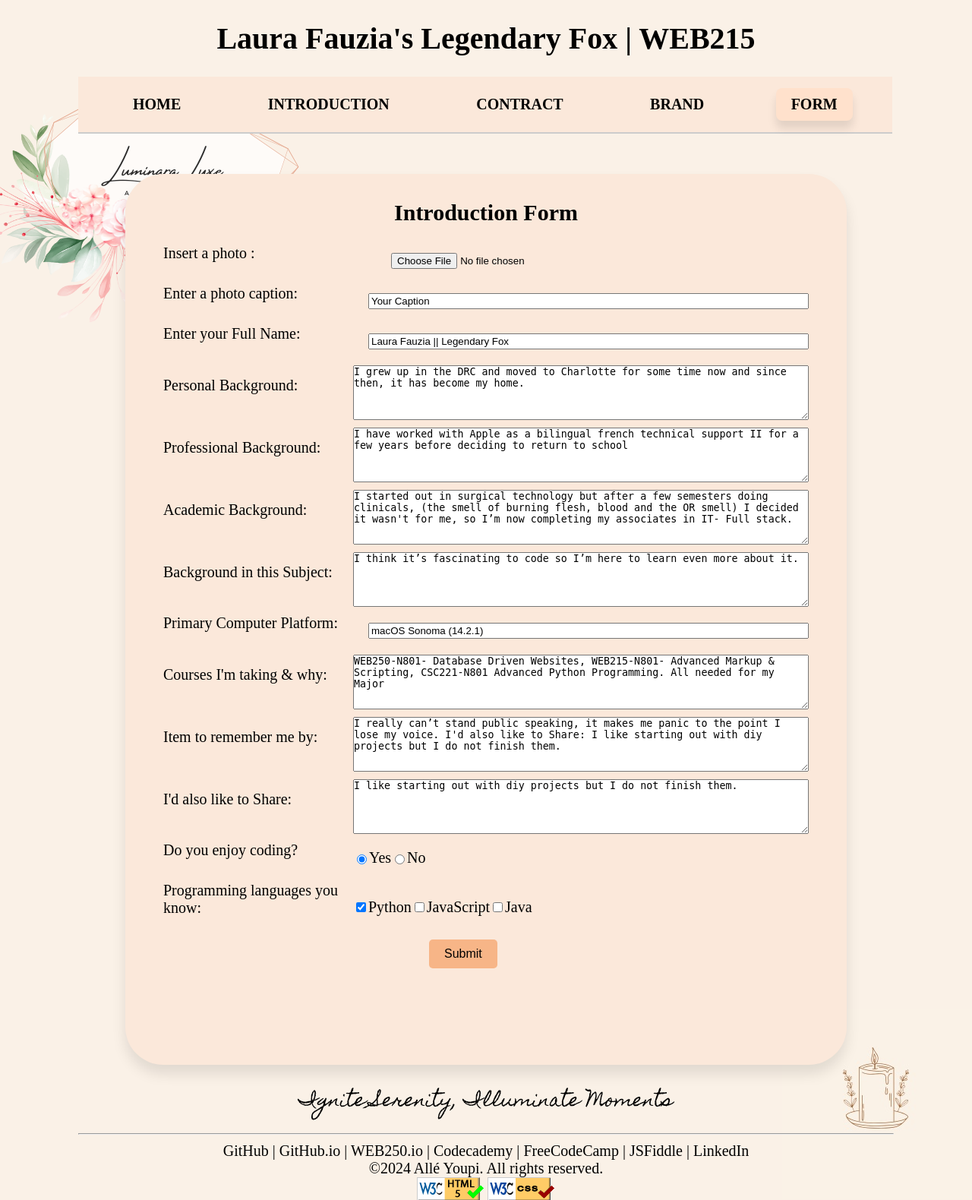
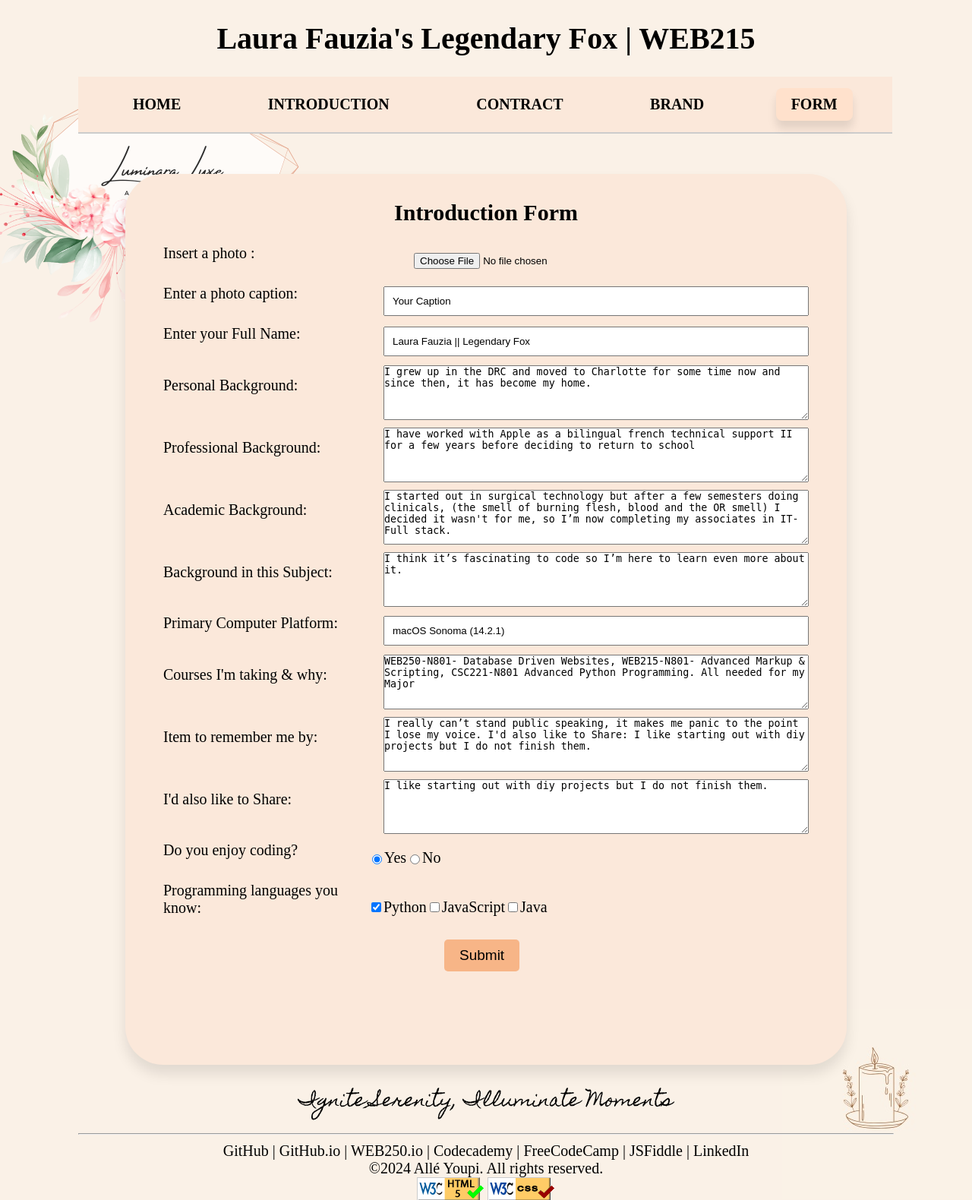
Before and after one commit to Lfauzia/web215, a PHP site: page /introduction_form.html in a window 1280 px wide. Shown: the top 1580 px of the page at 76% size. Run offline with PHP 8.4, Linux system fonts and the light colour scheme; some web fonts are replaced.

Commit message:
Update default.css

```diff
--- a/styles/default.css
+++ b/styles/default.css
@@ -57,7 +57,7 @@ a {
   text-decoration: none;
 }
 
-/* Specific styles */
+
 main {
   background-color: #fbe8da;
   max-width: 850px;
@@ -65,7 +65,7 @@ main {
   padding: 10px 50px;
   border-radius: 50px;
   box-shadow: 0 12px 18px #0000001A;
-  /*margin-bottom: 15px; */
+
 
 }
 
@@ -130,19 +130,19 @@ label {
   display: inline-block;
   margin-bottom: 20px;
   width: 250px;
+  margin-right: 20px;
 }
 
 textarea,
 input[type="text"],
-input[type="file"],
-input[type="submit"] {
+input[type="file"]
+ {
     flex: 1;
     margin-left: 20px; /* Adjust as needed for proper spacing */
+    padding: 10px;
 }
 
-
 textarea {
-  margin: 0;
   padding: 0;
   height: 70px;
   width: 38%;
@@ -151,7 +151,7 @@ textarea {
 
 
 #submit {
-  margin-left: 350px;
+  margin-left: 370px;
 }
 
 #user-photo {
@@ -169,7 +169,7 @@ input[type="submit"] {
   border: none;
   border-radius: 5px;
   cursor: pointer;
-  font-size: 16px;
+  font-size: 19px;
 }
 
 footer {
```
